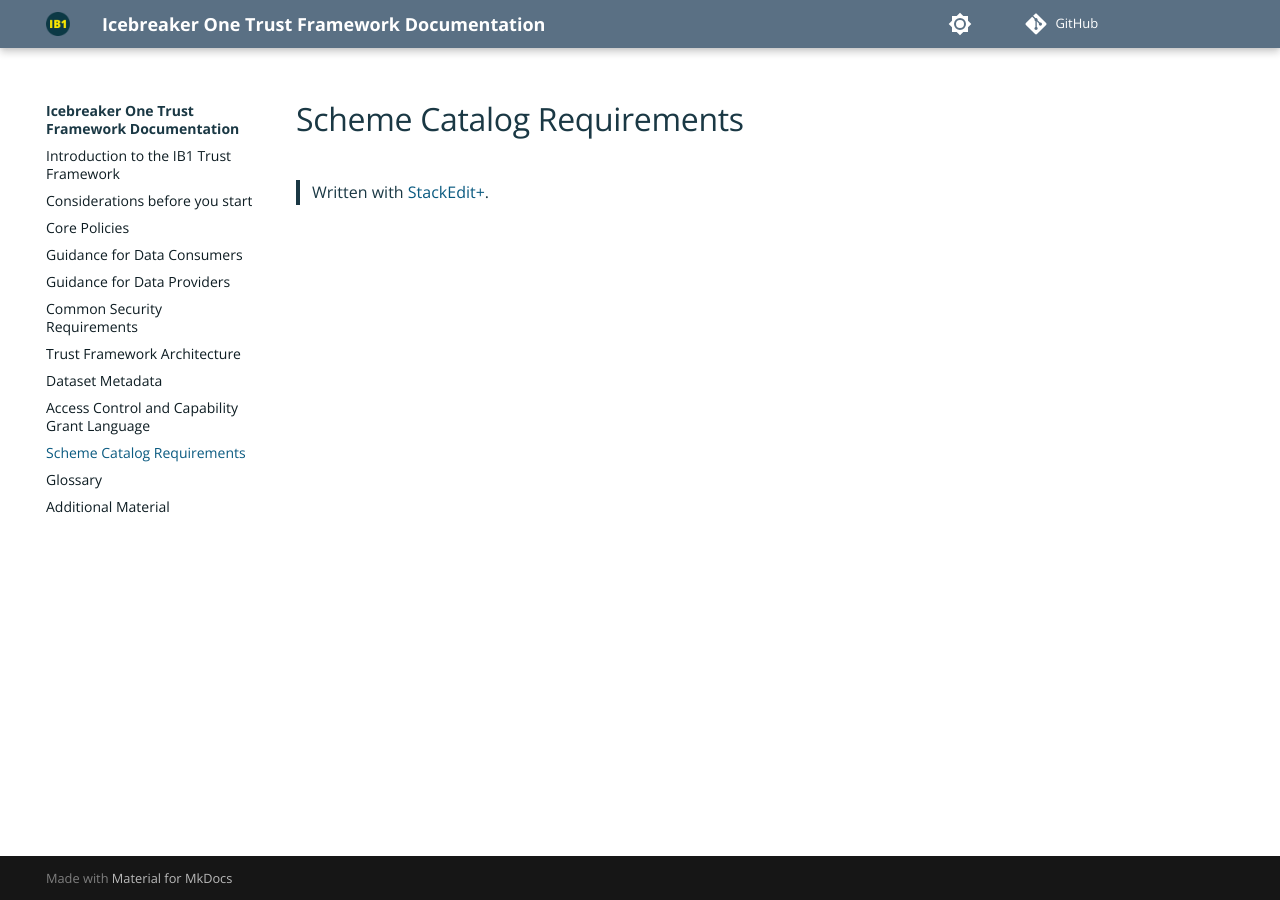
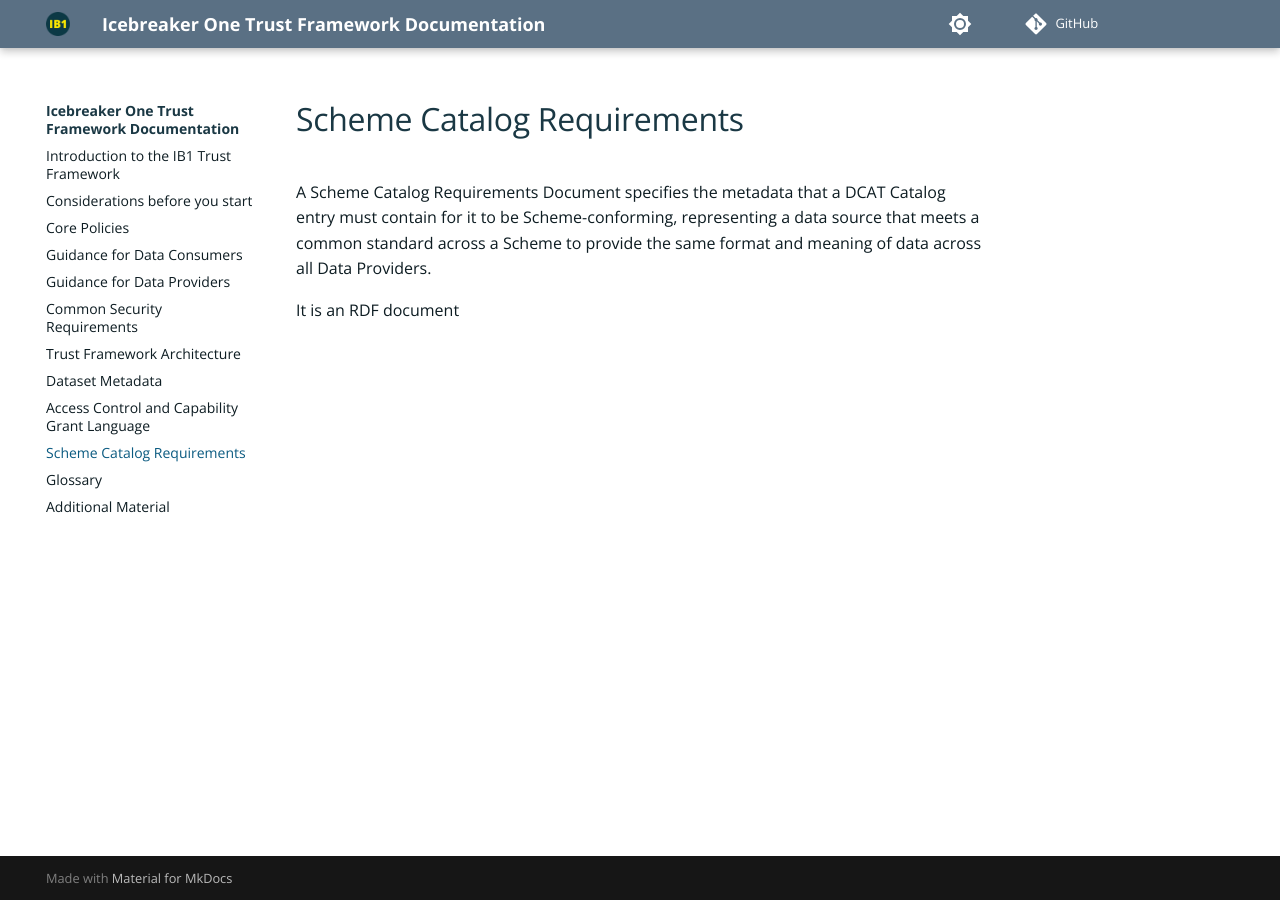
Before and after one commit to icebreakerone/ib1-technical-docs, an MkDocs documentation site: the page built from docs/scheme_catalog_requirements.md, in a window 1280 px wide. Built offline with MkDocs 1.6.1 and Material for MkDocs 9.7.7, drawn with Linux system fonts in a browser that asks for light colours; plug-ins that fetch from the network failed and are left out; comment, search, counter and statistics services are not loaded; the version menu is left out.

Commit message:
docs/scheme_catalog_requirements.md updated from https://stackedit.net/

```diff
--- a/docs/scheme_catalog_requirements.md
+++ b/docs/scheme_catalog_requirements.md
@@ -1,7 +1,11 @@
+
+# Scheme Catalog Requirements
+
+A Scheme Catalog Requirements Document specifies the metadata that a DCAT Catalog entry must contain for it to be Scheme-conforming, representing a data source that meets a common standard across a Scheme to provide the same format and meaning of data across all Data Providers.
+
+It is an RDF document
 
 
-
-> Written with [StackEdit+](https://stackedit.net/).
 <!--stackedit_data:
-eyJoaXN0b3J5IjpbMTI2ODgzNjcwOF19
+eyJoaXN0b3J5IjpbMTQ4MzcwMTUxLDEyNjg4MzY3MDhdfQ==
 -->
```
